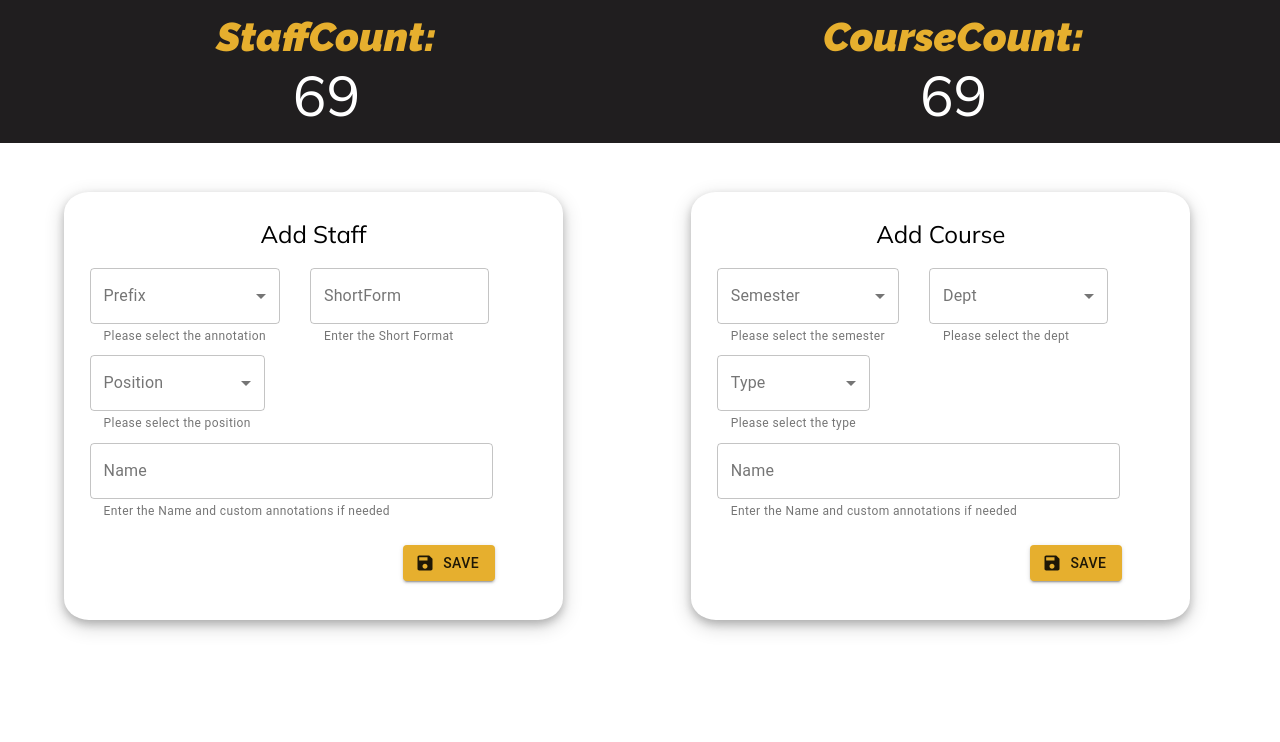
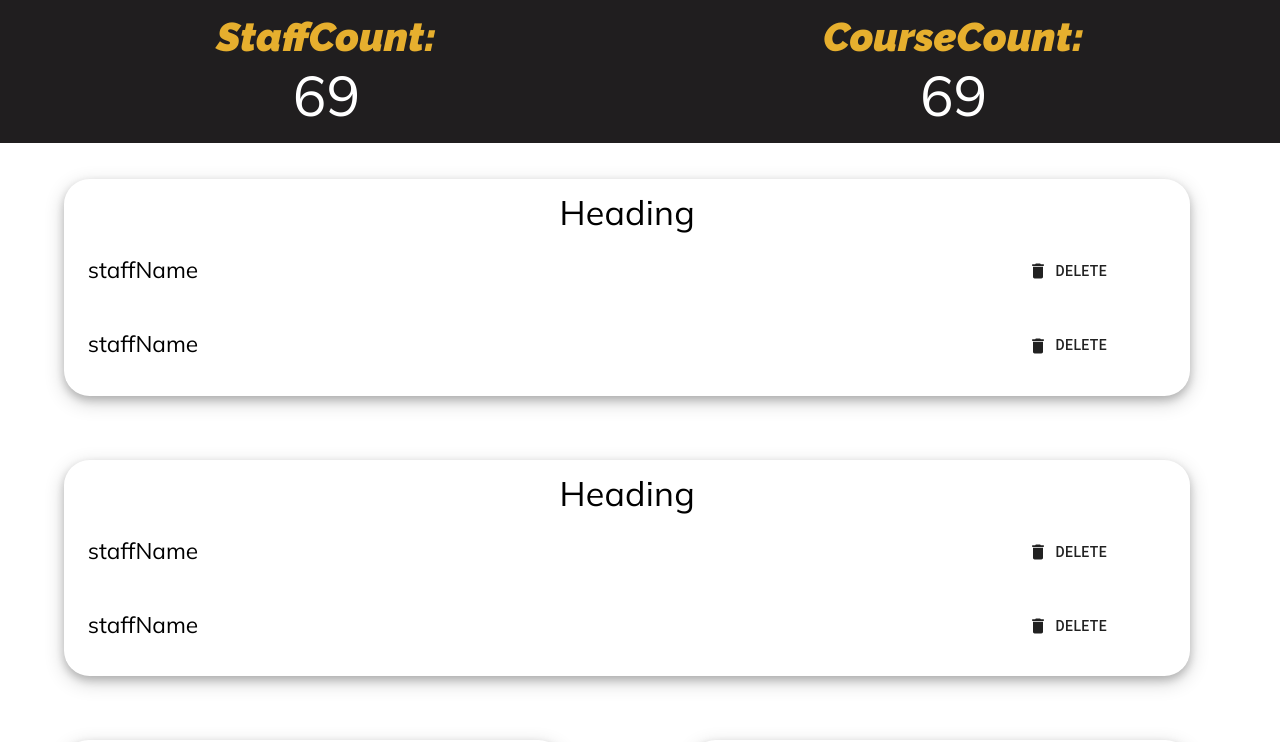
Before and after one commit to kiasNostieDev/Sallocator, a React (Create React App) app: page /console in a window 1280 px wide. Shown: the top 742 px of the page. Built offline with nearby package versions, Linux system fonts and the light colour scheme; no server answers; the database is empty.

Commit message:
still on console

```diff
--- a/src/components/Admin/Console.css
+++ b/src/components/Admin/Console.css
@@ -1,5 +1,24 @@
 @import url('https://fonts.googleapis.com/css2?family=Mulish&display=swap');
 @import url('https://fonts.googleapis.com/css2?family=Raleway:ital,wght@1,900&display=swap');
+
+/* width */
+::-webkit-scrollbar {
+    width: 7px;
+}
+
+/* Track */
+::-webkit-scrollbar-track {
+    background: #f1f1f1;
+    border-radius: 0 5px 5px 0;
+}
+
+/* Handle */
+::-webkit-scrollbar-thumb {
+    background: #a7a4a5;
+    margin-top: 20px;
+    border-radius: 30px;
+}
+
 
 .Databanner{
     width: 98%;
@@ -31,12 +50,30 @@
     font-family: 'Mulish', sans-serif;
 }
 
+.consoleListItem{
+    width: 98%;
+    padding: 1%;
+}
+
+.cliName{
+    font-size: 17pt;
+    margin-top: 10px;
+    transition: ease-in-out 0.3s;
+    font-family: 'Mulish', sans-serif;
+    width: 86%;
+    float: left;
+}
+
+.cliName:hover{
+    color: #E6AF2E;
+}
+
 .consoleOptions{
     height: fit-content;
     width: 35vw;
     border-radius: 5%;
     margin: 5vw;
-    margin-top: 15vw;
+    /* margin-top: 10vw; */
     padding: 2vw;
     height: fit-content;
     float: left;
@@ -55,6 +92,34 @@
     color: black;
 }
 
+.consoleListSubject{
+    width: 86vw;
+    height: fit-content;
+    max-height: 80vh;
+    border-radius:2vw;
+    margin-left: 5vw;
+    margin-right: 5vw;
+    padding: 1vw;
+    overflow-x: hidden;
+    overflow-y: auto;
+    margin-top: 5vw;
+    box-shadow: 0 4px 8px 0 rgba(0, 0, 0, 0.2), 0 6px 20px 0 rgba(0, 0, 0, 0.19);
+}
+
+.consoleListName{
+    width: 86vw;
+    height: fit-content;
+    max-height: 80vh;
+    border-radius:2vw;
+    margin-left: 5vw;
+    margin-right: 5vw;
+    padding: 1vw;
+    overflow-x: hidden;
+    overflow-y: auto;
+    margin-top: 14vw;
+    box-shadow: 0 4px 8px 0 rgba(0, 0, 0, 0.2), 0 6px 20px 0 rgba(0, 0, 0, 0.19);
+}
+
 @media only screen and (max-width: 800px){
     .consoleOptions{
         float: unset;
--- a/src/components/Admin/Console.js
+++ b/src/components/Admin/Console.js
@@ -2,9 +2,10 @@
 // add staff
 
 import { Button, FormControl, FormHelperText, InputLabel, makeStyles, MenuItem, OutlinedInput, TextField, Typography } from '@material-ui/core'
-import React from 'react'
+import React, { useState } from 'react'
 import './Console.css'
 import SaveIcon from '@material-ui/icons/Save';
+import DeleteIcon from '@material-ui/icons/Delete';
 import firebase from 'firebase/app'
 import fbref from '../../Firebase'
 
@@ -25,7 +26,9 @@ const useStyles = makeStyles((theme) => ({
 }));
 
 export default function Console() {
-    const classes = useStyles();
+    const classes = useStyles()
+    const [isLoading, setIsLoading] = useState('1')
+    const [courseList, setCourseList] = useState([])
     let courseName, staffName, staffShortForm
     let prefixSelection, positionSelection, semesterSelection, typeSelection, deptSelection
 
@@ -152,9 +155,46 @@ export default function Console() {
         },
     ]
 
+    if (isLoading === '1') {
+        var courseListInit
+        firebase.database().ref('CourseList/').on('value', (snap) => {
+            snap.forEach(csnap => {
+                var key = csnap.key
+                var val = csnap.val()
+                console.log(key, val)
+            })
+        })
+    }
+
     function Alert() {
         return (
             <div className='ConsoleAlert'>Value added</div>
+        )
+    }
+
+    function ConsoleList(props) {
+
+        function ListEntity() {
+            return (
+                <div className='consoleListItem'>
+                    <div className='cliName'>staffName</div>
+                    <Button
+                        size="medium"
+                        className={classes.button}
+                        startIcon={<DeleteIcon />}
+                    >
+                        Delete
+                    </Button>
+                </div>
+            )
+        }
+
+        return (
+            <>
+                <Typography style={{ fontFamily: 'Mulish', textAlign: 'center' }} variant='h4'>Heading</Typography>
+                <ListEntity />
+                <ListEntity />
+            </>
         )
     }
 
@@ -265,7 +305,9 @@ export default function Console() {
                             const finalName = prefixSelection + ' ' + staffName + ' ' + positionSelection
                             const staffData = {
                                 fullName: finalName,
-                                shortName: staffShortForm
+                                shortName: staffShortForm,
+                                prefix: prefixSelection,
+                                position: positionSelection
                             }
                             console.log(finalName, staffShortForm)
                             const staffRef = firebase.database().ref()
@@ -276,7 +318,10 @@ export default function Console() {
                         } else if (props.title === 'Add Course') {
                             const finalCourse = semesterSelection + '-' + deptSelection + '-' + courseName + '-' + typeSelection
                             const courseData = {
-                                courseName: finalCourse
+                                courseName: finalCourse,
+                                semester: semesterSelection,
+                                department: deptSelection,
+                                type: typeSelection
                             }
                             console.log(finalCourse)
                             const courseRef = firebase.database().ref()
@@ -316,13 +361,18 @@ export default function Console() {
     return (
         <div className='adminConsole'>
             <NumberBanner />
+            <div className='consoleListName'>
+                <ConsoleList />
+            </div>
+            <div className='consoleListSubject'>
+                <ConsoleList />
+            </div>
             <div className='consoleOptions'>
                 <StaffEntry source1={annotation} source2={position}  t1="Prefix" t2='Position' CondRen={false} ShortRen={true} h1='Please select the annotation' h2='Please select the position' title='Add Staff'/>
             </div>
             <div className='consoleOptions'>
                 <StaffEntry source1={sem} source2={type} source3={dept} t1="Semester" t2='Type' t3='Dept' CondRen={true} ShortRen={false} h1='Please select the semester' h2='Please select the type' h3='Please select the dept' title='Add Course'/>
             </div>
-            {/* <Alert/> */}
         </div>
     )
 }
```
